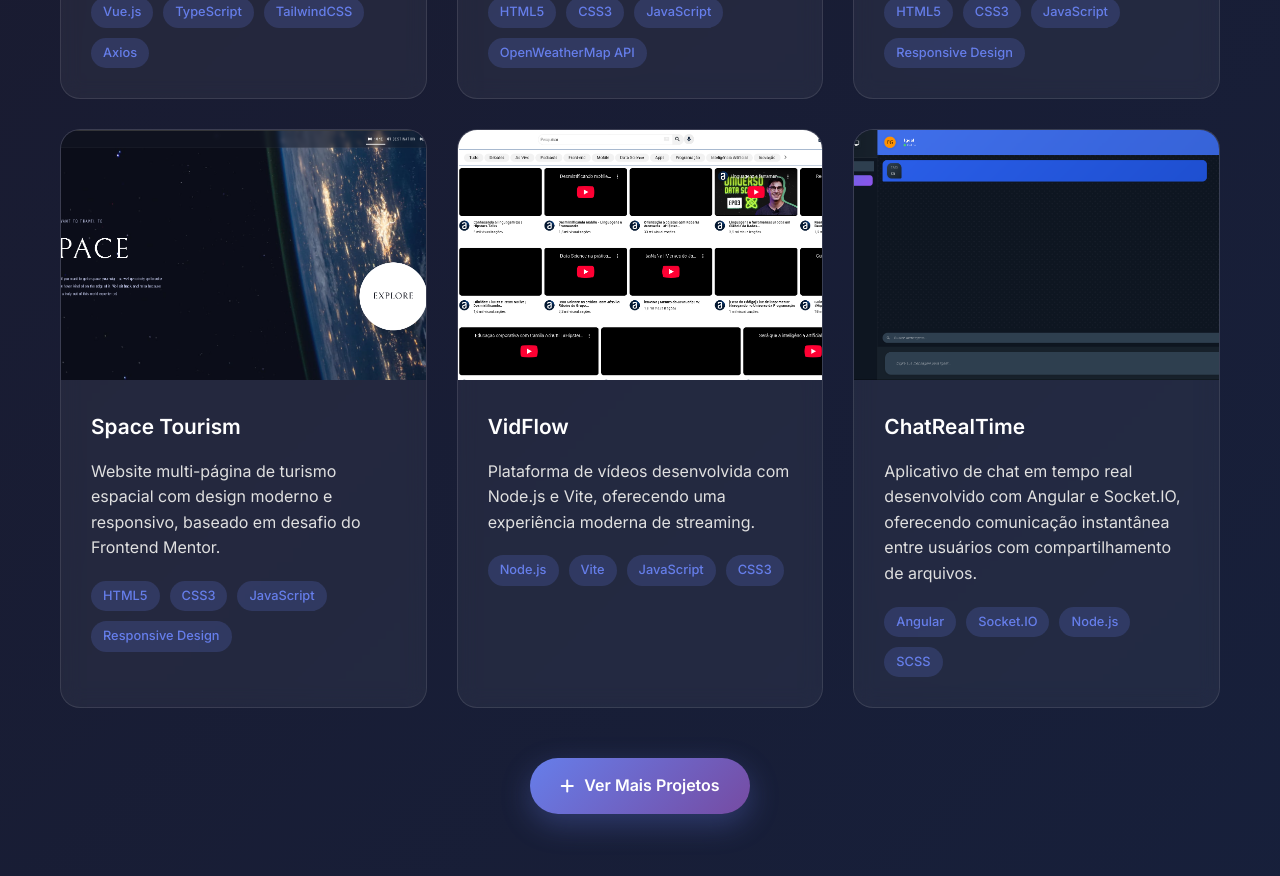
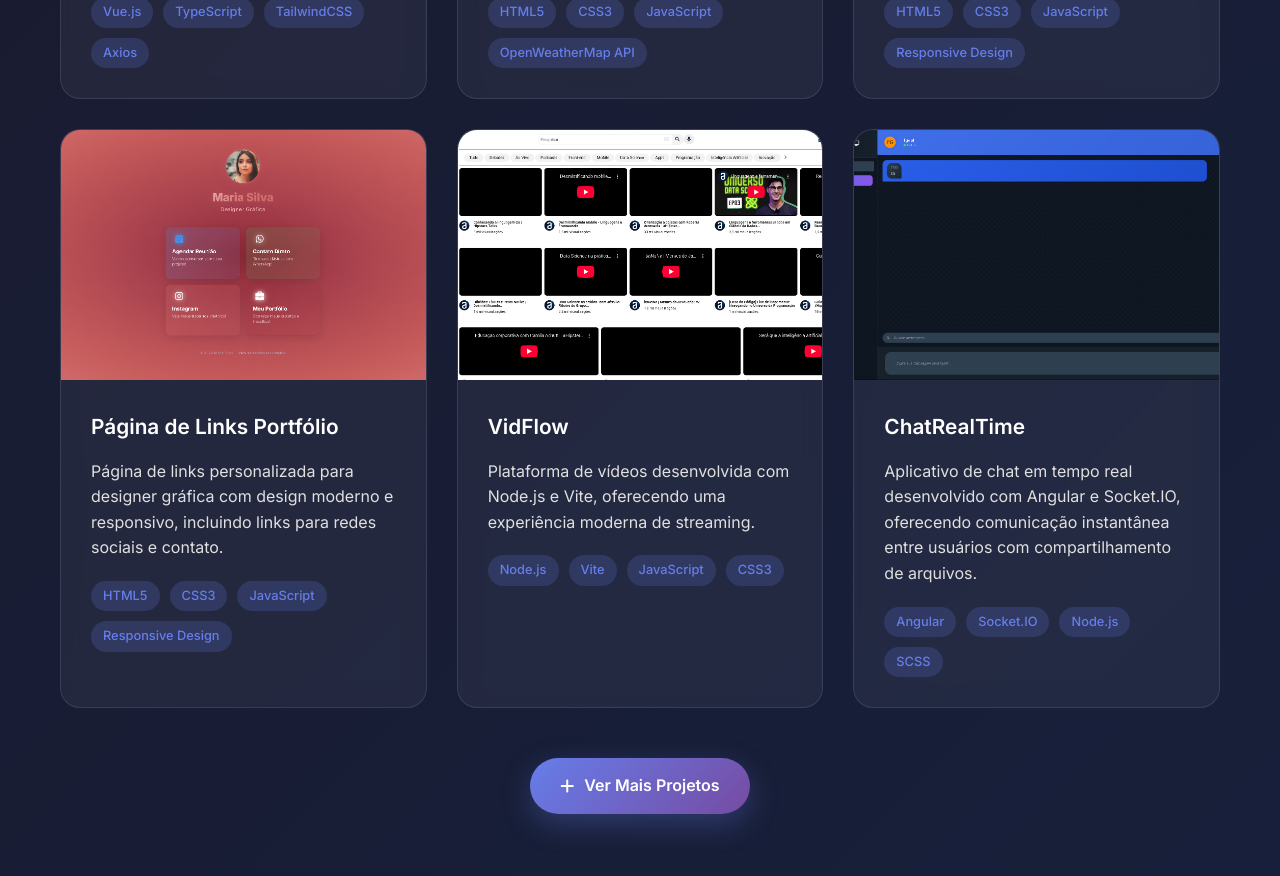
Before and after one commit to VictorGabrielBoeri/PortifolioPessoal, a Vue app: page / in a window 1280 px wide. Shown: the part 4500-5376 px from the top of the page. Built offline with nearby package versions, Linux system fonts and the light colour scheme.

Commit message:
Adicionar projeto Página de Links Portfólio ao portfólio

```diff
--- a/src/components/Projects.vue
+++ b/src/components/Projects.vue
@@ -91,11 +91,11 @@ const projects: Project[] = [
   },
   {
     id: 4,
-    title: 'Space Tourism',
-    description: 'Website multi-página de turismo espacial com design moderno e responsivo, baseado em desafio do Frontend Mentor.',
-    image: '/img/projects/space-tourism-multi-page-website.png',
-    demo: 'https://spacetourismmultipagewebsite.netlify.app/',
-    github: 'https://github.com/VictorGabrielBoeri/space-tourism-multi-page-website',
+    title: 'Página de Links Portfólio',
+    description: 'Página de links personalizada para designer gráfica com design moderno e responsivo, incluindo links para redes sociais e contato.',
+    image: '/img/projects/PaginaDeLinks.png',
+    demo: 'https://paginadelinksportifolio.netlify.app/',
+    github: 'https://github.com/VictorGabrielBoeri/PaginaDeLinksPortifolio',
     technologies: ['HTML5', 'CSS3', 'JavaScript', 'Responsive Design']
   },
   {
@@ -124,6 +124,15 @@ const projects: Project[] = [
     demo: 'https://projeto-lista-de-tarefas-seven.vercel.app/#/',
     github: 'https://github.com/VictorGabrielBoeri/ProjetoListaDeTarefas',
     technologies: ['Vue.js', 'TypeScript', 'CSS3', 'Timer']
+  },
+  {
+    id: 8,
+    title: 'Space Tourism',
+    description: 'Website multi-página de turismo espacial com design moderno e responsivo, baseado em desafio do Frontend Mentor.',
+    image: '/img/projects/space-tourism-multi-page-website.png',
+    demo: 'https://spacetourismmultipagewebsite.netlify.app/',
+    github: 'https://github.com/VictorGabrielBoeri/space-tourism-multi-page-website',
+    technologies: ['HTML5', 'CSS3', 'JavaScript', 'Responsive Design']
   },
 ];
 
--- a/src/views/AllProjects.vue
+++ b/src/views/AllProjects.vue
@@ -129,7 +129,16 @@ const projects: Project[] = [
     demo: 'https://chatrealtimeangular.netlify.app/',
     github: 'https://github.com/VictorGabrielBoeri/ChatRealTime',
     technologies: ['Angular', 'Socket.IO', 'Node.js', 'SCSS']
-  }
+  },
+  {
+    id: 8,
+    title: 'Página de Links Portfólio',
+    description: 'Página de links personalizada para designer gráfica com design moderno e responsivo, incluindo links para redes sociais e contato.',
+    image: '/img/projects/PaginaDeLinks.png',
+    demo: 'https://paginadelinksportifolio.netlify.app/',
+    github: 'https://github.com/VictorGabrielBoeri/PaginaDeLinksPortifolio',
+    technologies: ['HTML5', 'CSS3', 'JavaScript', 'Responsive Design']
+  },
 ];
 
 const projectsPerPage = 8 // 4x2 layout
```
Also changed, not shown: public/img/projects/PaginaDeLinks.png (added).
